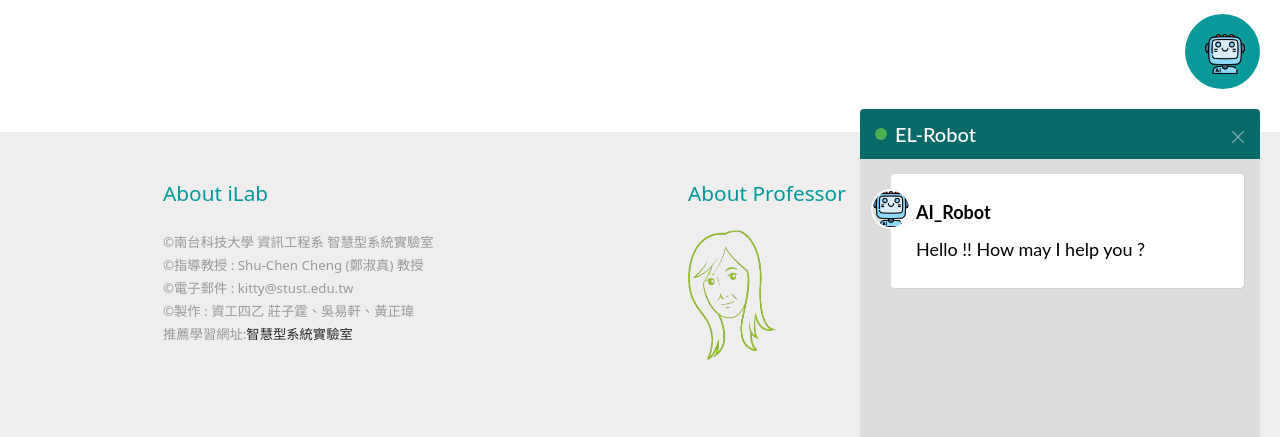
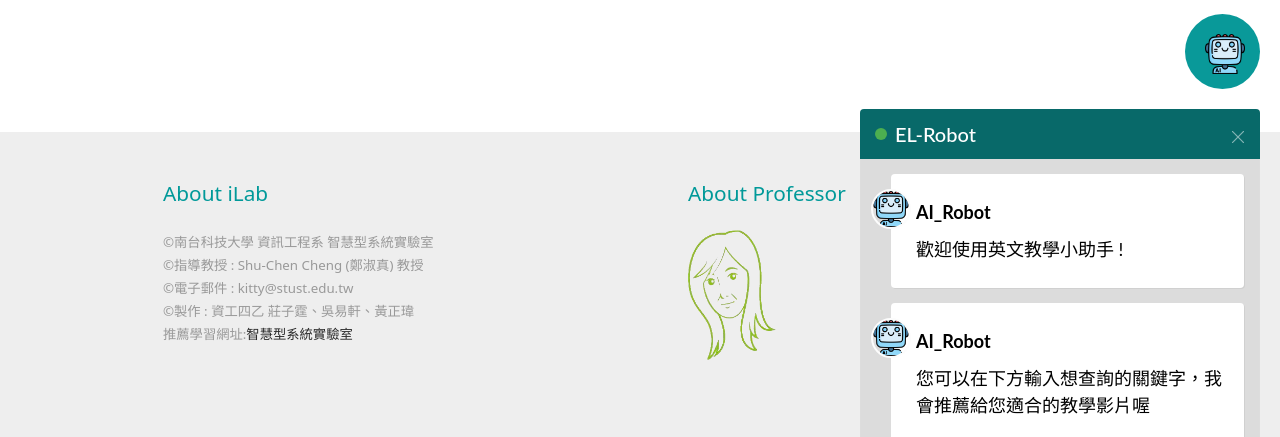
Before and after one commit to Night2155/Web, a Flask app: template templates/All_Video_Page.html in a window 1280 px wide. Shown: the part 691-1128 px from the top of the page. Run offline with Flask 2, Linux system fonts and the light colour scheme; the template is opened without the code that fills it, so the values that code supplies are empty; some libraries are stand-ins or nearby versions.

Commit message:
Change Robot route 1

```diff
--- /dev/null
+++ b/Data/修改 ID.txt
@@ -0,0 +1,6 @@
+英文寫作教學：如何加強英文寫作
+-w7TMvMvBwc
+英文文法 【倒裝句必懂 3 大句型】Ricky//英語小蛋糕
+-Wj7iIb65gE
+8 7 基礎英文寫作第七課單圖寫作
+-uJBAtYMdsQ
--- a/Server.py
+++ b/Server.py
@@ -23,7 +23,7 @@ def ReadFileInArray(path):
     f.close
     return array_data
 KeyWordsInDB = ReadFileInArray("Data/filtered_all_keywords.txt")
-print(KeyWordsInDB)
+# print(KeyWordsInDB)
 
 @app.route("/", methods=['GET', 'POST'])
 def homepage():
@@ -145,16 +145,37 @@ def search():
 def robot_response():
     if request.method == 'POST':
         user_text = request.values.get('user_Text')
-        print(user_text[0:4])
+        print(user_text)
         for item in KeyWordsInDB:
             if item in user_text:
                 print(item)
-                response = mybot.respond(item)
+                # response = mybot.respond(item)
+                bindingwords = "'%" + item + "%'"  # 字串串接
+                query = '''
+                        SELECT Grammar_Table.Video_Title, Grammar_Table.VideoID, Grammar_Table.keywords FROM Grammar_Table
+                        WHERE Video_Title LIKE ''' + bindingwords + ''' OR keywords LIKE ''' + bindingwords + '''
+                        union
+                        SELECT Reading_Table.Video_Title, Reading_Table.VideoID, Reading_Table.keywords FROM Reading_Table
+                        WHERE Video_Title LIKE ''' + bindingwords + ''' OR keywords LIKE ''' + bindingwords + '''
+                        union
+                        SELECT Writing_Table.Video_Title, Writing_Table.VideoID, Writing_Table.keywords FROM Writing_Table
+                        WHERE video_Title LIKE ''' + bindingwords + ''' OR keywords LIKE ''' + bindingwords
+                result = db.engine.execute(query).fetchall()
+                result = ChangeDataToList(result)
+                result_len = len(result)
+                result_ran_index = random.randint(0, result_len - 1)
+                response_text = result[result_ran_index]['Title']
+                url = "https://www.youtube.com/watch?v=" + result[result_ran_index]['video_id']
+                robot_response = mybot.respond("回應推薦影片")
+                # response = f"{robot_response}\n{response_text}\n{url}"
+                response = robot_response + '<br>' + response_text + "<br>" + '<a href = ' + url + ' target =_blank >' + url + '</a>'
                 break
             else:
                 response = mybot.respond("對話未進入辭庫")
-        if user_text[0:4] == "我想搜尋":
-            response = response.replace(" ", "")
+    # if user_text[0:4] == "我想搜尋":
+    #     response = response.replace(" ", "")
+    #     response = mybot.respond(user_text)
+
     return response
 
 @app.route("/robot2", methods=['GET', 'POST'])
@@ -188,8 +209,8 @@ def robot_response_HomePage():
                 break
             else:
                 response = mybot.respond("對話未進入辭庫")
-        if user_text[0:4] == "我想搜尋":
-            response = "不好意思 此功能正在維修 請在ALL Video使用此功能"
+        # if user_text[0:4] == "我想搜尋":
+        #     response = "不好意思 此功能正在維修 請在ALL Video使用此功能"
     return response
 
 def ChangeDataToList(data):
--- a/templates/All_Video_Page.html
+++ b/templates/All_Video_Page.html
@@ -153,7 +153,16 @@
         <div class="ul_section_full">
           <ul class="ul_msg">
             <li><strong>AI_Robot</strong></li>
-            <li id="robot_respones">Hello !! How may I help you ?</li>
+            <li id="robot_respones">歡迎使用英文教學小助手 !</li>
+          </ul>
+        </div>
+      </div>
+      <div class="chatbox__body__message chatbox__body__message--left">
+        <img src="/static/img/ai.png" alt="Picture" />
+        <div class="ul_section_full">
+          <ul class="ul_msg">
+            <li><strong>AI_Robot</strong></li>
+            <li id="robot_respones">您可以在下方輸入想查詢的關鍵字，我會推薦給您適合的教學影片喔</li>
           </ul>
         </div>
       </div>
```
Also changed, not shown: 2 other files.
